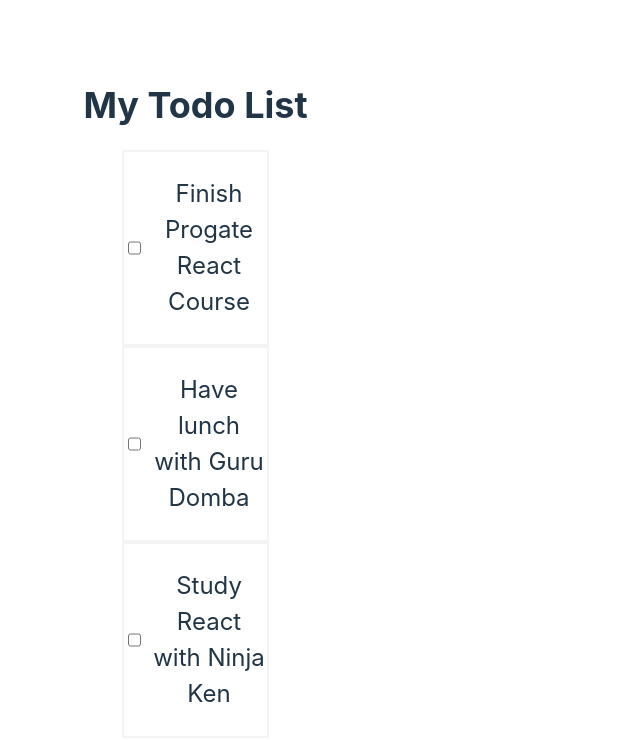
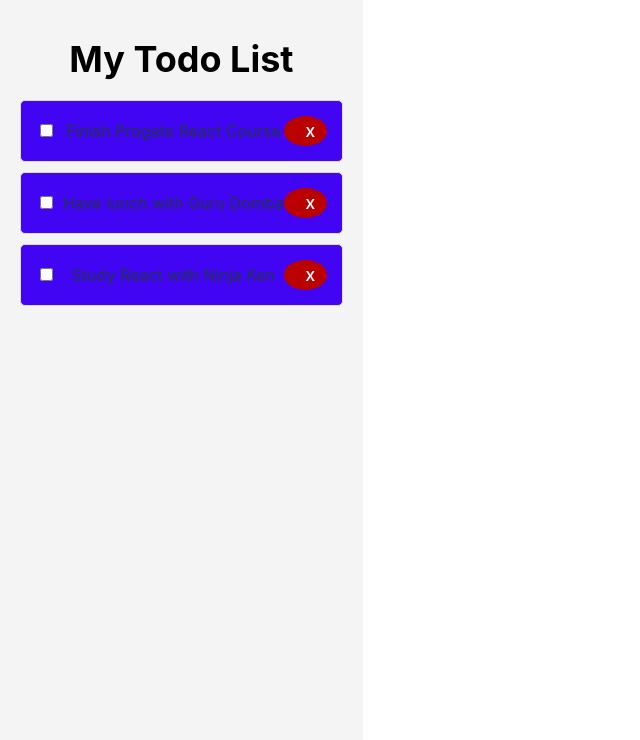
Before and after one commit to ryannovarypradana/react_first, a React (Vite) app: page / in a window 1280 px wide. Shown: the top 740 px of the page, without its empty margins (0-640 px from the left). Built offline with nearby package versions, Linux system fonts and the light colour scheme.

Commit message:
add delete feature

```diff
--- a/src/App.jsx
+++ b/src/App.jsx
@@ -1,6 +1,5 @@
-import { useState } from 'react'
+import { useState } from 'react';
 import Todos from './components/Todos';
-
 
 function App() {
   const [todos, setTodos] = useState([
@@ -19,37 +18,43 @@
       title: 'Study React with Ninja Ken',
       completed: false,
     },
-  ])
+  ]);
 
   const toggleCompleted = (todoId) => {
     const updatedTodos = todos.map((todo) => {
       if (todo.id === todoId) {
-        todo.completed = !todo.completed
+        todo.completed = !todo.completed;
       }
-      return todo
-    })
-    setTodos(updatedTodos)
-  }
+      return todo;
+    });
+    setTodos(updatedTodos);
+  };
 
-  console.log(todos)
+  const deleteTodo = (todoId) => {
+    const updatedTodos = todos.filter((todo) => todo.id !== todoId);
+    setTodos(updatedTodos);
+  };
 
   return (
     <div style={styles.container}>
-    <h1 style={styles.title}>My Todo List</h1>
-    {/* Teruskan function toggleCompleted ke component Todos */}
-    <Todos todos={todos} toggleCompleted={toggleCompleted} />
-  </div>
-  )
+      <h1 style={styles.title}>My Todo List</h1>
+      <Todos todos={todos} toggleCompleted={toggleCompleted} deleteTodo={deleteTodo} />
+    </div>
+  );
 }
 
 const styles = {
   container: {
     textAlign: 'center',
-    padding: '12px',
+    padding: '20px',
+    backgroundColor: '#f4f4f4',
+    minHeight: '100vh',
   },
   title: {
     fontSize: '36px',
+    margin: '20px 0',
+    color:'black',
   },
-}
+};
 
-export default App
+export default App;
--- a/src/components/TodoItem.jsx
+++ b/src/components/TodoItem.jsx
@@ -1,42 +1,56 @@
-import React from 'react'
+import React from 'react';
 
-const TodoItem = ({ todo, toggleCompleted }) => {
+const TodoItem = ({ todo, toggleCompleted, deleteTodo }) => {
   const getTodoTitleStyle = () => {
-    if (todo.completed === true) {
-      return { textDecoration: 'line-through' }
-    } else {
-      return { textDecoration: 'none' }
-    }
-  }
+    return {
+      textDecoration: todo.completed ? 'line-through' : 'none',
+      margin: 0,
+      flex: 1,
+    };
+  };
 
   return (
     <div style={styles.todoItem}>
       <input
         type="checkbox"
+        checked={todo.completed}
+        onChange={() => toggleCompleted(todo.id)}
         style={styles.checkbox}
-      //  Memberikan id dari todo sebagai argument
-      onChange={() => toggleCompleted(todo.id)}
       />
       <p style={getTodoTitleStyle()}>{todo.title}</p>
+      <button onClick={() => deleteTodo(todo.id)} style={styles.button}>x</button>
     </div>
-  )
-}
+  );
+};
 
 const styles = {
   todoItem: {
-    border: '2px solid #f4f4f4',
-    fontSize: '24px',
-    // Tambahkan styles di bawah ini
     display: 'flex',
-    justifyContent: 'center',
+    alignItems: 'center',
+    justifyContent: 'space-between',
+    backgroundColor: '#4105f4',
+    border: '1px solid #ddd',
+    padding: '15px',
+    marginBottom: '10px',
+    borderRadius: '5px',
+  },
+  checkbox: {
+    marginRight: '10px',
     alignItems: 'center',
   },
-  // Tambahkan styles di bawah ini
-  checkbox: {
-    marginRight: '10px',
-    height: '18px',
-    width: '18px',
+  button: {
+    backgroundColor: '#BB0000',
+    color: '#fff',
+    border: 'none',
+    borderRadius: '50%',
+    cursor: 'pointer',
+    fontSize: '18px',
+    width: '30px',
+    height: '30px',
+    textAlign: 'center',
+    lineHeight: '10px',
+
   },
-}
+};
 
-export default TodoItem
+export default TodoItem;
--- a/src/components/Todos.jsx
+++ b/src/components/Todos.jsx
@@ -1,28 +1,26 @@
-import React from 'react'
-import TodoItem from './TodoItem' // Lakukan import
+import React from 'react';
+import TodoItem from './TodoItem';
 
-const Todos = ({ todos, toggleCompleted })=> {
+const Todos = ({ todos, toggleCompleted, deleteTodo }) => {
   return (
-    <div style={styles.container}>
-    {todos.map((todo) => {
-      return (
+    <div style={styles.todoList}>
+      {todos.map((todo) => (
         <TodoItem
           key={todo.id}
           todo={todo}
-          // Teruskan function toggleCompleted ke component TodoItem
           toggleCompleted={toggleCompleted}
+          deleteTodo={deleteTodo}
         />
-      )
-    })}
-  </div>
-  )
-}
+      ))}
+    </div>
+  );
+};
 
 const styles = {
-  container: {
-    width: '40%',
-    margin: '0 auto',
+  todoList: {
+    listStyle: 'none',
+    padding: 0,
   },
-}
+};
 
-export default Todos
+export default Todos;
```
Lines whose indentation alone changed are shown as unchanged.
